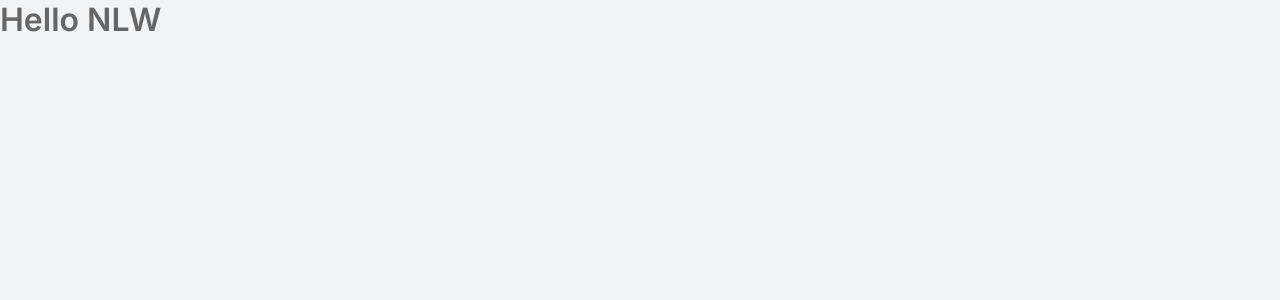
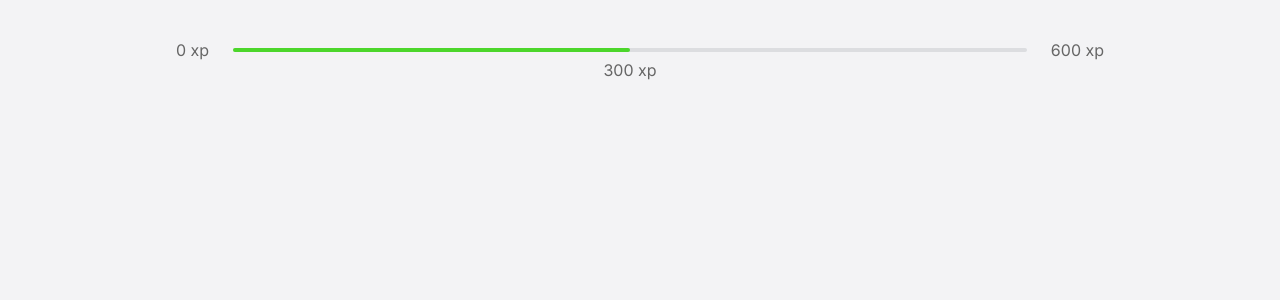
Before and after one commit to avrcoelho/next-level-week-4-moveit, a React (Create React App) app: page / in a window 1280 px wide. Shown: the top 300 px of the page. Built offline with nearby package versions, Linux system fonts and the light colour scheme.

Commit message:
feat: experience bar component

```diff
--- a/src/App.tsx
+++ b/src/App.tsx
@@ -1,7 +1,12 @@
+import { ExperienceBar } from "./components/ExperienceBar";
 import "./styles/global.css";
 
-function App() {
-  return <h1>Hello NLW</h1>;
-}
+const App = () => {
+  return (
+    <div className="container">
+      <ExperienceBar />
+    </div>
+  );
+};
 
 export default App;
--- /dev/null
+++ b/src/components/ExperienceBar.tsx
@@ -0,0 +1,15 @@
+export const ExperienceBar = () => {
+  return (
+    <header className="experience-bar">
+      <span>0 xp</span>
+      <div>
+        <div style={{ width: "50%" }} />
+
+        <span className="current-experience" style={{ left: "50%" }}>
+          300 xp
+        </span>
+      </div>
+      <span>600 xp</span>
+    </header>
+  );
+};
--- a/src/styles/global.css
+++ b/src/styles/global.css
@@ -4,16 +4,42 @@
   box-sizing: border-box;
 }
 
+:root {
+  --white: #fff;
+  --background: #f3f3f5;
+  --gray-line: #dcdde0;
+  --text: #666666;
+  --text-highlight: #b3b9ff;
+  --title: #2e384d;
+  --red: #e83f5b;
+  --green: #4cd62b;
+  --blue: #5965e0;
+  --blue-dark: #4953b8;
+  --blue-twitter: #2aa9e0;
+}
+
+@media (max-width: 1080px) {
+  html {
+    font-size: 93.75%;
+  }
+}
+
+@media (max-width: 720px) {
+  html {
+    font-size: 87.5%;
+  }
+}
+
 body {
-  background: #f2f3f5;
-  color: #666;
+  background: var(--background);
+  color: var(--text);
 }
 
 body,
 input,
 textarea,
 button {
-  font: 400 16px "Inter", sans-serif;
+  font: 400 1rem "Inter", sans-serif;
 }
 
 button {
@@ -24,3 +50,42 @@ a {
   color: inherit;
   text-decoration: none;
 }
+
+.container {
+  height: 100vh;
+  max-width: 992px;
+  margin: 0 auto;
+  padding: 2.5rem 2rem;
+
+  display: flex;
+  flex-direction: column;
+}
+
+.experience-bar {
+  display: flex;
+  align-items: center;
+}
+
+.experience-bar span {
+  font-size: 1rem;
+}
+.experience-bar > div {
+  flex: 1;
+  height: 4px;
+  border-radius: 4px;
+  background: var(--gray-line);
+  margin: 0 1.5rem;
+  position: relative;
+}
+
+.experience-bar > div > div {
+  height: 4px;
+  border-radius: 4px;
+  background: var(--green);
+}
+
+span.current-experience {
+  position: absolute;
+  top: 12px;
+  transform: translateX(-50%);
+}
```
